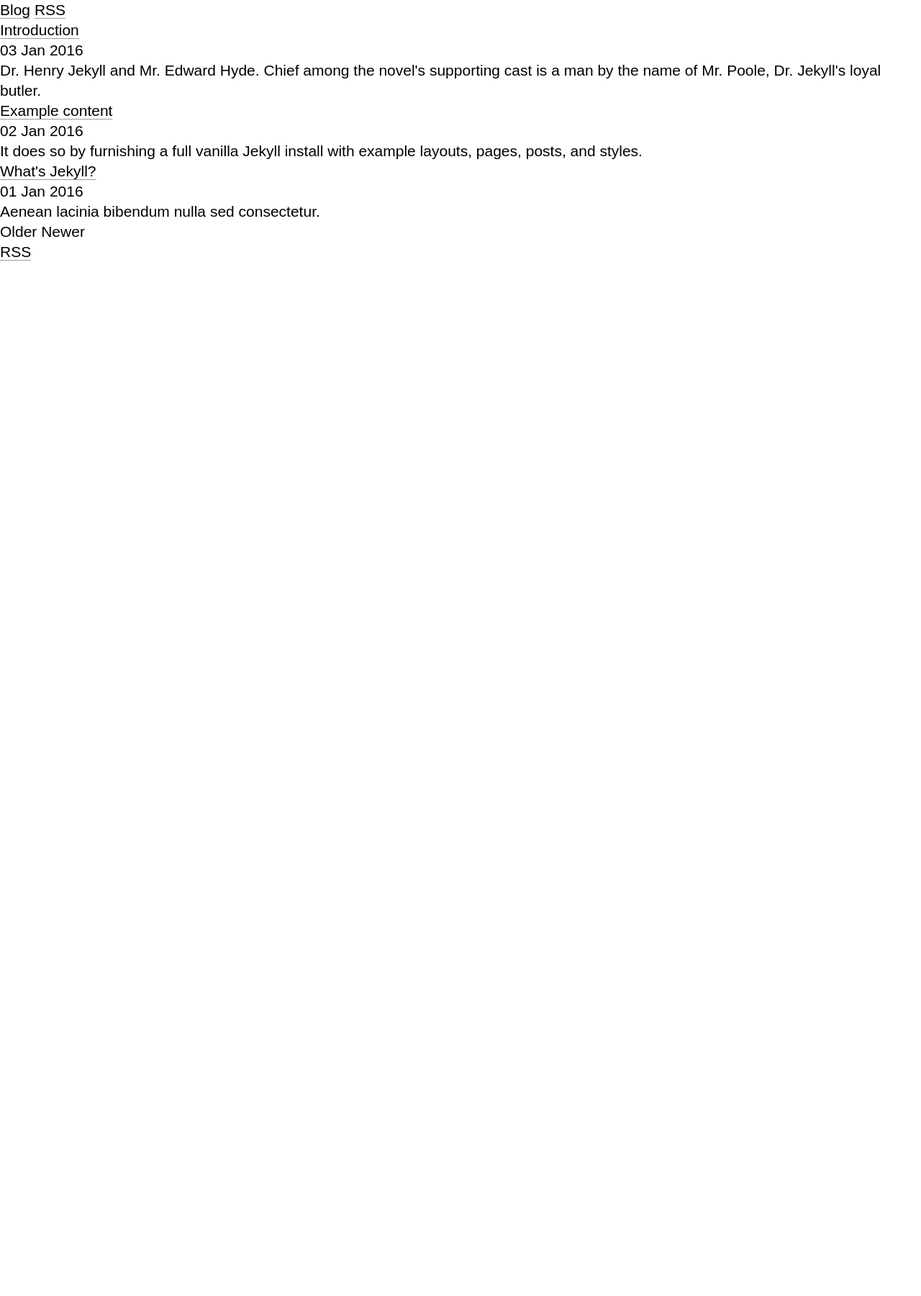
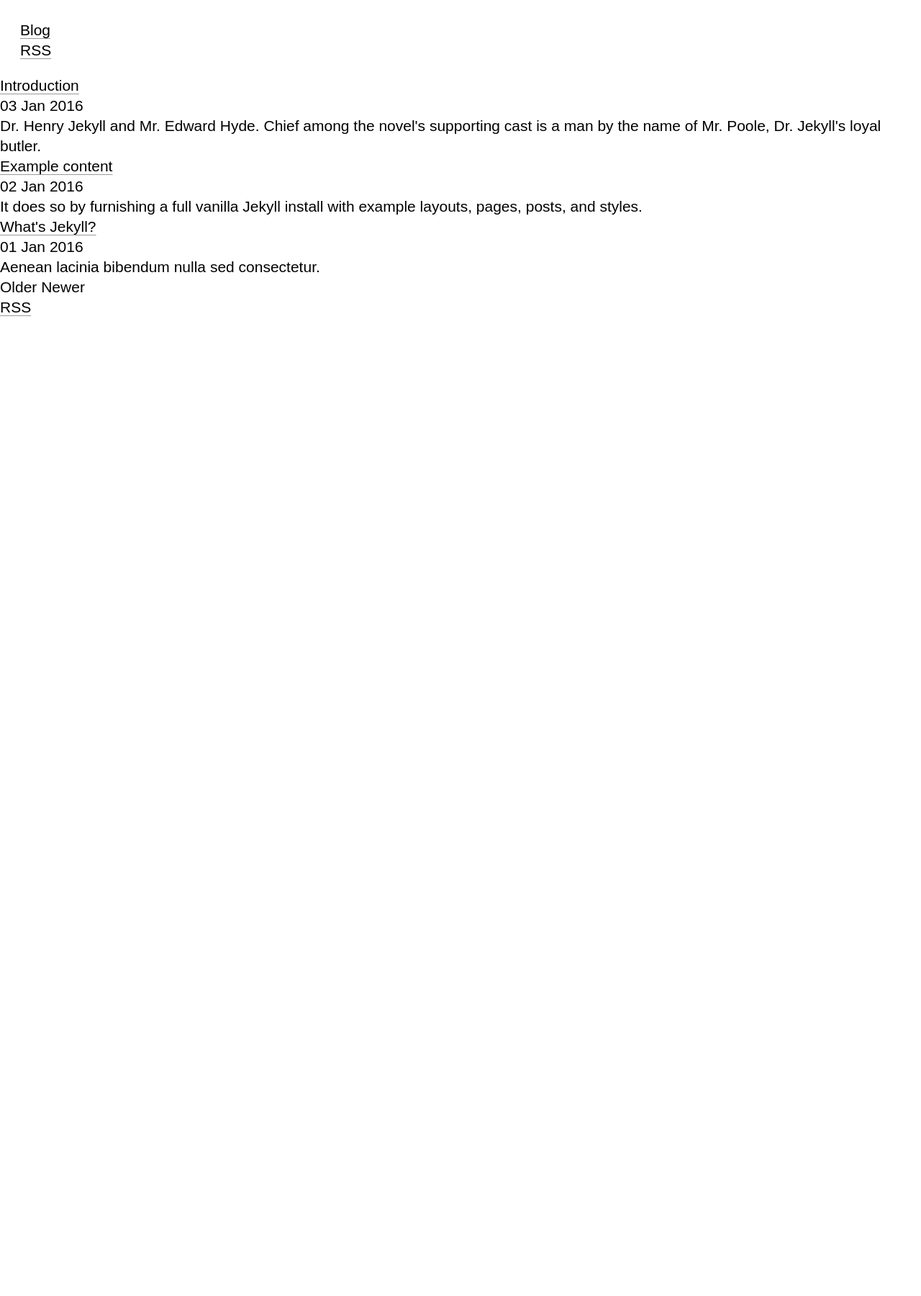
Before and after one commit to fdedic/fdedic.github.io, a Jekyll site: the page built from index.html, in a window 1280 px wide. Shown: the whole page at 72% size. Built offline with Jekyll 4.4.1, drawn with Linux system fonts in a browser that asks for light colours; the list of posts is cut into pages by our own code.

Commit message:
Update main.css

```diff
--- a/assets/main.css
+++ b/assets/main.css
@@ -52,3 +52,19 @@ a:focus {
     background: lime;
     outline:7px solid lime
 }
+
+header {
+    position: relative;
+    box-sizing: border-box;
+    display: grid;
+    width: 100vw;
+    padding-top: 21px;
+    padding-right: 28px;
+    padding-bottom: 21px;
+    padding-left: 28px;
+    grid-column-gap: 28px;
+    grid-row-gap: 21px;
+    grid-template-columns: 1fr 1fr 1fr 1fr 1fr 1fr 1fr 1fr 1fr 1fr 1fr 1fr;
+    padding-top: 28px;
+    overflow:hidden
+}
```
